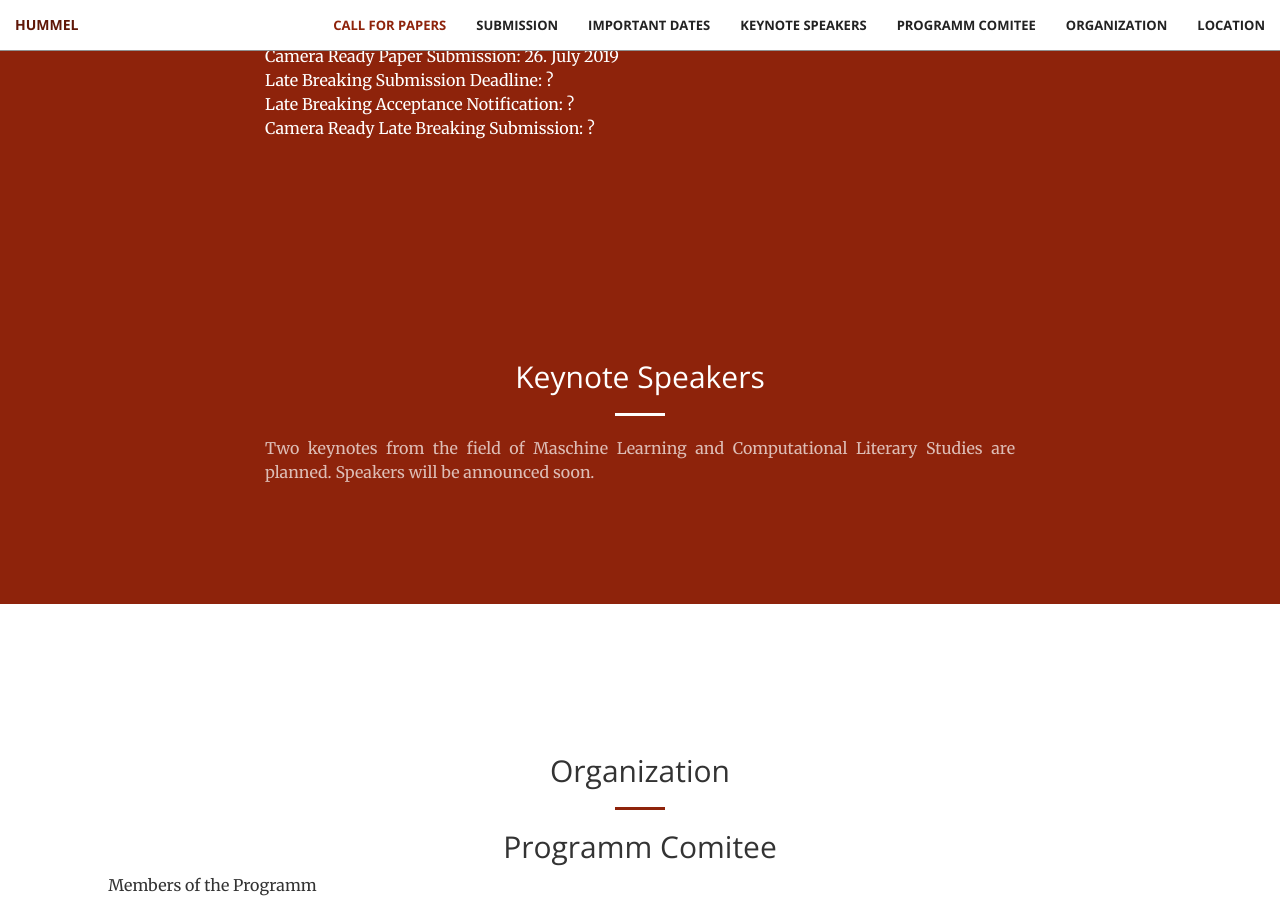
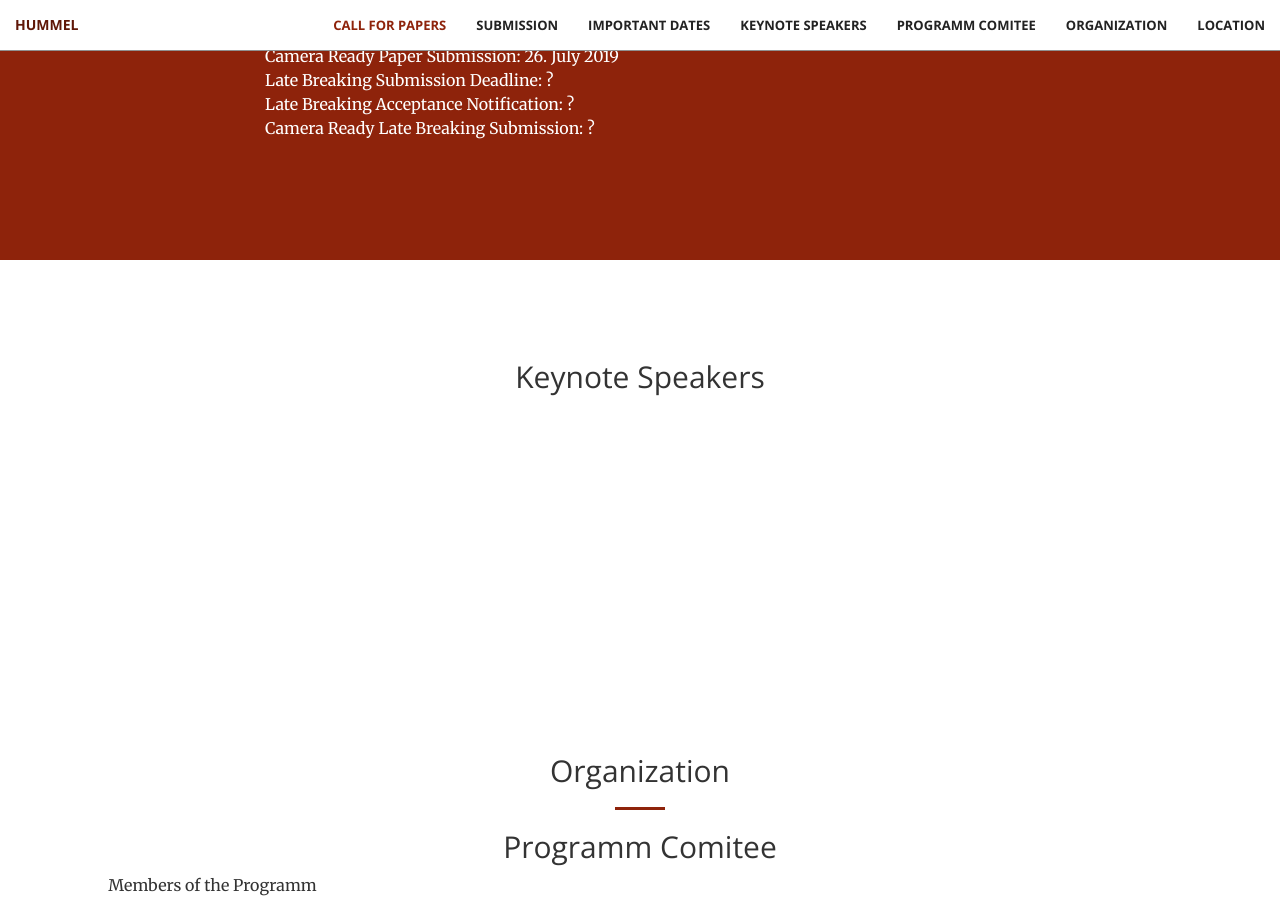
Before and after one commit to cophi-wue/ecml19.hummel.github.io, a Jekyll site: the page built from index.html, in a window 1280 px wide and 900 px high, scrolled down 3242 px. Built offline with Jekyll 4.4.1, drawn with Linux system fonts in a browser that asks for light colours.

Commit message:
Update keynotes.html

```diff
--- a/_includes/keynotes.html
+++ b/_includes/keynotes.html
@@ -1,4 +1,4 @@
-<section class="bg-primary" id="key">
+<section id="key">
     <div class="container">
         <div class="row">
             <div class="col-lg-8 col-lg-offset-2 text-center">
```
